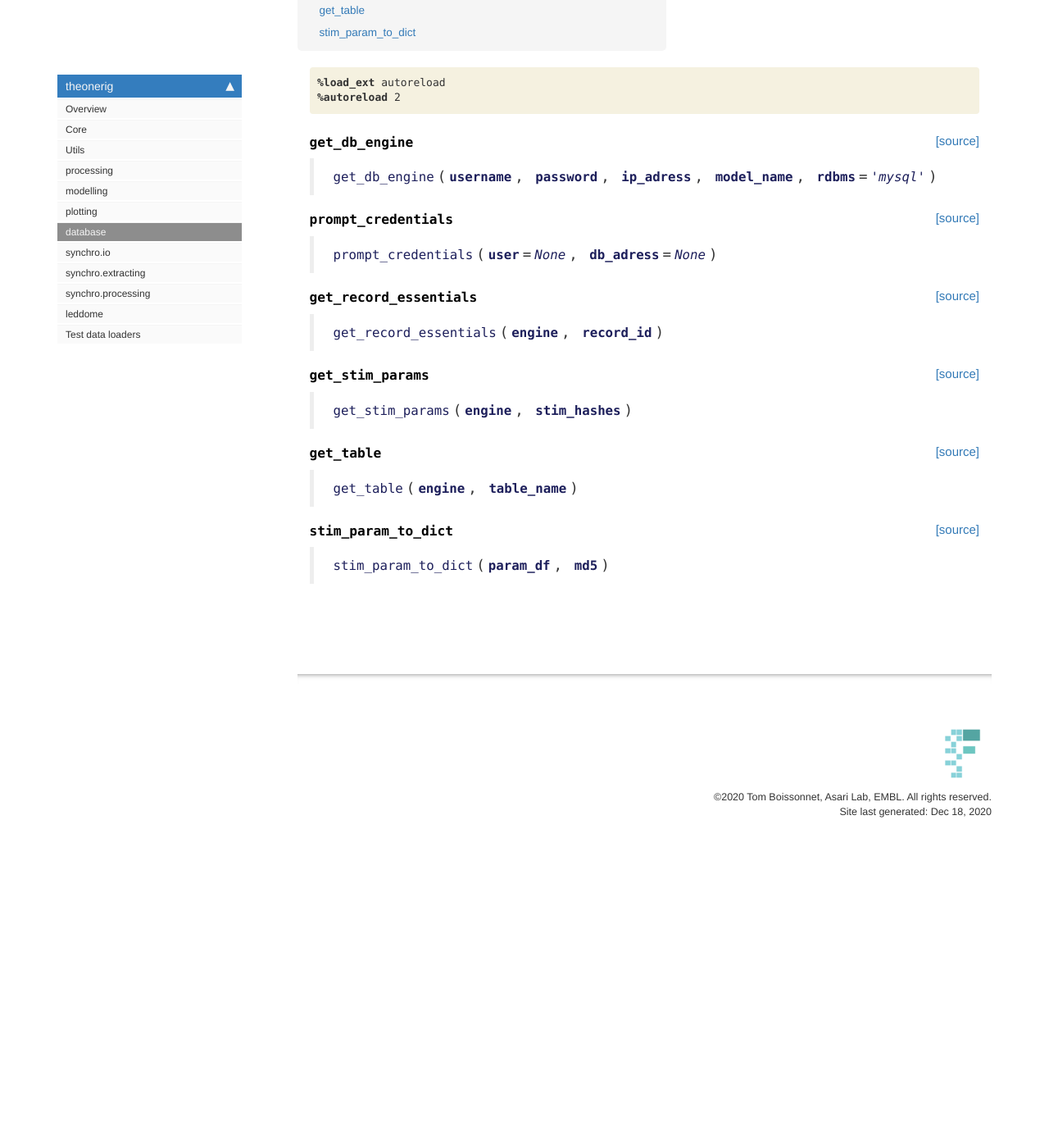
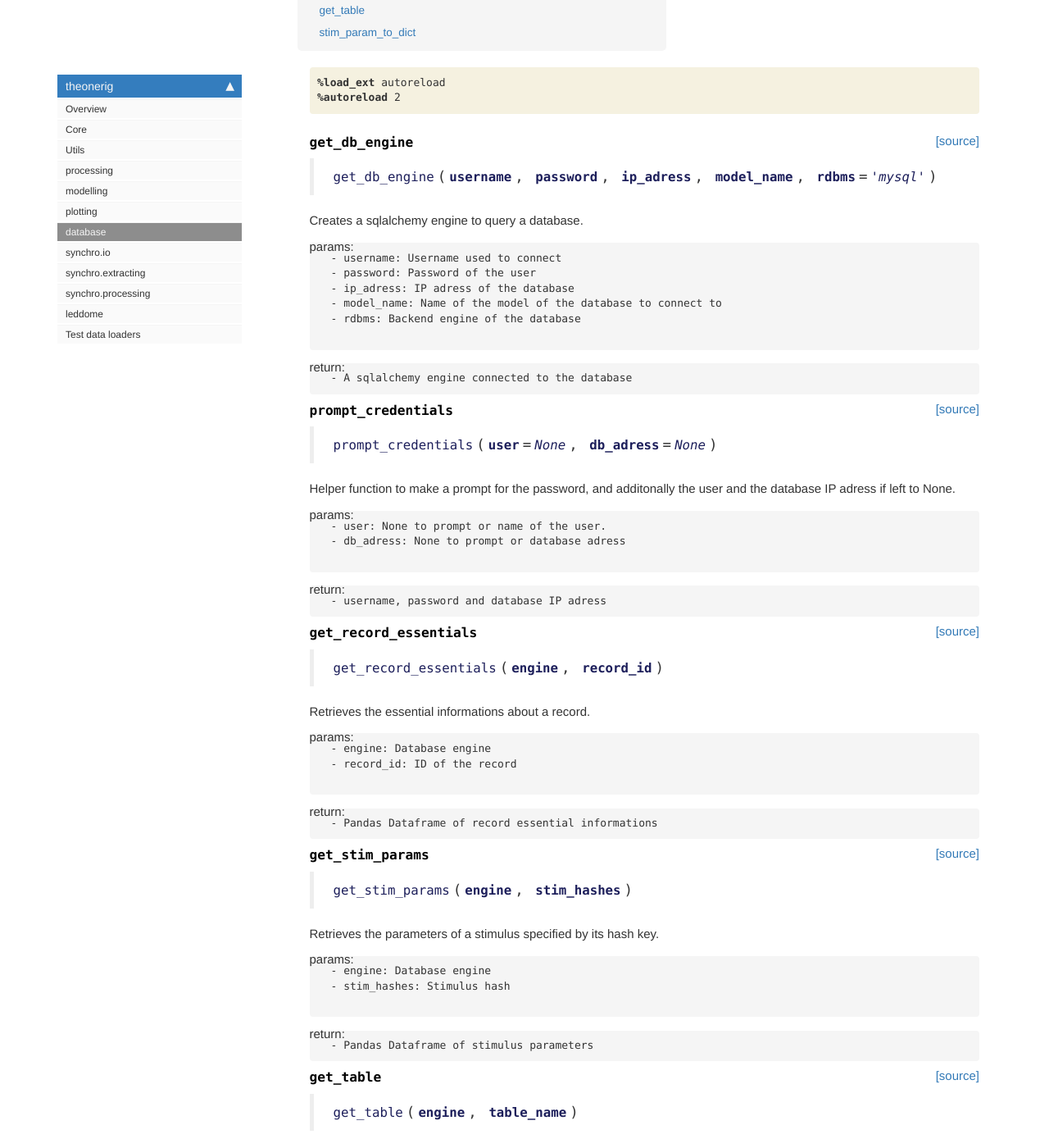
Before and after one commit to Tom-TBT/theonerig, a Jekyll site: the page built from docs/database.html, in a window 1280 px wide and 1400 px high, scrolled down 332 px. Shown: the whole window at 82% size. Built offline with Jekyll 4.4.1, drawn with Linux system fonts in a browser that asks for light colours; nearby versions of some CDN libraries; comment, search, counter and statistics services are not loaded; before the commit the page ends 1382 px from its top, so only the background shows below that; some of the changed text lies outside the part shown.

Commit message:
Update doc of database

```diff
--- a/docs/database.html
+++ b/docs/database.html
@@ -72,6 +72,19 @@ description: "helpers to get and query a sqlalchemy engine for DB containing met
 <div class="output_markdown rendered_html output_subarea ">
 <h4 id="get_db_engine" class="doc_header"><code>get_db_engine</code><a href="https://github.com/Tom-TBT/theonerig/tree/master/theonerig/database.py#L15" class="source_link" style="float:right">[source]</a></h4><blockquote><p><code>get_db_engine</code>(<strong><code>username</code></strong>, <strong><code>password</code></strong>, <strong><code>ip_adress</code></strong>, <strong><code>model_name</code></strong>, <strong><code>rdbms</code></strong>=<em><code>'mysql'</code></em>)</p>
 </blockquote>
+<p>Creates a sqlalchemy engine to query a database.</p>
+<p>params:</p>
+
+<pre><code>- username: Username used to connect
+- password: Password of the user
+- ip_adress: IP adress of the database
+- model_name: Name of the model of the database to connect to
+- rdbms: Backend engine of the database
+
+</code></pre>
+<p>return:</p>
+
+<pre><code>- A sqlalchemy engine connected to the database</code></pre>
 
 </div>
 
@@ -94,8 +107,19 @@ description: "helpers to get and query a sqlalchemy engine for DB containing met
 
 
 <div class="output_markdown rendered_html output_subarea ">
-<h4 id="prompt_credentials" class="doc_header"><code>prompt_credentials</code><a href="https://github.com/Tom-TBT/theonerig/tree/master/theonerig/database.py#L21" class="source_link" style="float:right">[source]</a></h4><blockquote><p><code>prompt_credentials</code>(<strong><code>user</code></strong>=<em><code>None</code></em>, <strong><code>db_adress</code></strong>=<em><code>None</code></em>)</p>
+<h4 id="prompt_credentials" class="doc_header"><code>prompt_credentials</code><a href="https://github.com/Tom-TBT/theonerig/tree/master/theonerig/database.py#L34" class="source_link" style="float:right">[source]</a></h4><blockquote><p><code>prompt_credentials</code>(<strong><code>user</code></strong>=<em><code>None</code></em>, <strong><code>db_adress</code></strong>=<em><code>None</code></em>)</p>
 </blockquote>
+<p>Helper function to make a prompt for the password, and additonally the user and the database IP adress
+if left to None.</p>
+<p>params:</p>
+
+<pre><code>- user: None to prompt or name of the user.
+- db_adress: None to prompt or database adress
+
+</code></pre>
+<p>return:</p>
+
+<pre><code>- username, password and database IP adress</code></pre>
 
 </div>
 
@@ -125,8 +149,18 @@ description: "helpers to get and query a sqlalchemy engine for DB containing met
 
 
 <div class="output_markdown rendered_html output_subarea ">
-<h4 id="get_record_essentials" class="doc_header"><code>get_record_essentials</code><a href="https://github.com/Tom-TBT/theonerig/tree/master/theonerig/database.py#L30" class="source_link" style="float:right">[source]</a></h4><blockquote><p><code>get_record_essentials</code>(<strong><code>engine</code></strong>, <strong><code>record_id</code></strong>)</p>
+<h4 id="get_record_essentials" class="doc_header"><code>get_record_essentials</code><a href="https://github.com/Tom-TBT/theonerig/tree/master/theonerig/database.py#L54" class="source_link" style="float:right">[source]</a></h4><blockquote><p><code>get_record_essentials</code>(<strong><code>engine</code></strong>, <strong><code>record_id</code></strong>)</p>
 </blockquote>
+<p>Retrieves the essential informations about a record.</p>
+<p>params:</p>
+
+<pre><code>- engine: Database engine
+- record_id: ID of the record
+
+</code></pre>
+<p>return:</p>
+
+<pre><code>- Pandas Dataframe of record essential informations</code></pre>
 
 </div>
 
@@ -156,8 +190,18 @@ description: "helpers to get and query a sqlalchemy engine for DB containing met
 
 
 <div class="output_markdown rendered_html output_subarea ">
-<h4 id="get_stim_params" class="doc_header"><code>get_stim_params</code><a href="https://github.com/Tom-TBT/theonerig/tree/master/theonerig/database.py#L58" class="source_link" style="float:right">[source]</a></h4><blockquote><p><code>get_stim_params</code>(<strong><code>engine</code></strong>, <strong><code>stim_hashes</code></strong>)</p>
+<h4 id="get_stim_params" class="doc_header"><code>get_stim_params</code><a href="https://github.com/Tom-TBT/theonerig/tree/master/theonerig/database.py#L92" class="source_link" style="float:right">[source]</a></h4><blockquote><p><code>get_stim_params</code>(<strong><code>engine</code></strong>, <strong><code>stim_hashes</code></strong>)</p>
 </blockquote>
+<p>Retrieves the parameters of a stimulus specified by its hash key.</p>
+<p>params:</p>
+
+<pre><code>- engine: Database engine
+- stim_hashes: Stimulus hash
+
+</code></pre>
+<p>return:</p>
+
+<pre><code>- Pandas Dataframe of stimulus parameters</code></pre>
 
 </div>
 
@@ -187,8 +231,18 @@ description: "helpers to get and query a sqlalchemy engine for DB containing met
 
 
 <div class="output_markdown rendered_html output_subarea ">
-<h4 id="get_table" class="doc_header"><code>get_table</code><a href="https://github.com/Tom-TBT/theonerig/tree/master/theonerig/database.py#L78" class="source_link" style="float:right">[source]</a></h4><blockquote><p><code>get_table</code>(<strong><code>engine</code></strong>, <strong><code>table_name</code></strong>)</p>
+<h4 id="get_table" class="doc_header"><code>get_table</code><a href="https://github.com/Tom-TBT/theonerig/tree/master/theonerig/database.py#L122" class="source_link" style="float:right">[source]</a></h4><blockquote><p><code>get_table</code>(<strong><code>engine</code></strong>, <strong><code>table_name</code></strong>)</p>
 </blockquote>
+<p>Return the entire content of a table in a pandas Dataframe.</p>
+<p>params:</p>
+
+<pre><code>- engine: Database engine
+- table_name: Name of the table
+
+</code></pre>
+<p>return:</p>
+
+<pre><code>- Pandas Dataframe of the whole table</code></pre>
 
 </div>
 
@@ -218,7 +272,7 @@ description: "helpers to get and query a sqlalchemy engine for DB containing met
 
 
 <div class="output_markdown rendered_html output_subarea ">
-<h4 id="stim_param_to_dict" class="doc_header"><code>stim_param_to_dict</code><a href="https://github.com/Tom-TBT/theonerig/tree/master/theonerig/database.py#L84" class="source_link" style="float:right">[source]</a></h4><blockquote><p><code>stim_param_to_dict</code>(<strong><code>param_df</code></strong>, <strong><code>md5</code></strong>)</p>
+<h4 id="stim_param_to_dict" class="doc_header"><code>stim_param_to_dict</code><a href="https://github.com/Tom-TBT/theonerig/tree/master/theonerig/database.py#L138" class="source_link" style="float:right">[source]</a></h4><blockquote><p><code>stim_param_to_dict</code>(<strong><code>param_df</code></strong>, <strong><code>md5</code></strong>)</p>
 </blockquote>
 
 </div>
```
Also changed, not shown: theonerig/database.py (+54 -0 lines).
